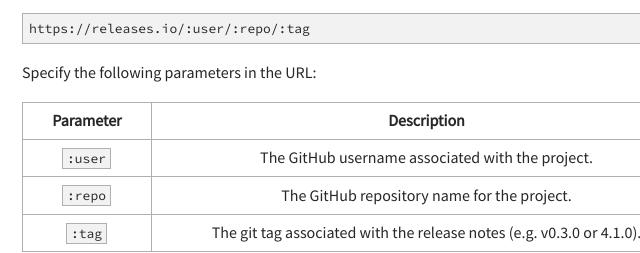
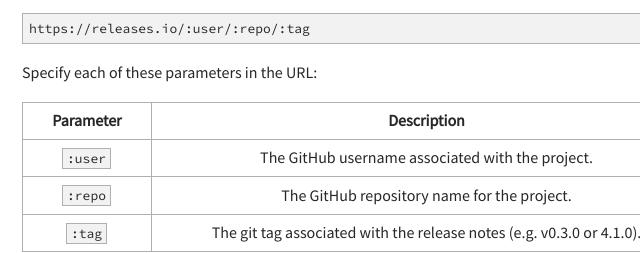
Before and after one commit to marcransome/releases.io, a plain HTML site: page public/index.html in a window 1280 px wide. Shown: the part 409-662 px from the top of the page, 278-918 px from the left. Drawn offline with Linux system fonts and the light colour scheme.

Commit message:
avoiding repetitive language

```diff
--- a/public/index.html
+++ b/public/index.html
@@ -23,7 +23,7 @@
       <h2>Usage</h2>
       <p>To use <code>releases.io</code>, construct a URL with the following format:
       <pre>https://releases.io/:user/:repo/:tag</pre>
-      <p>Specify the following parameters in the URL:</p>
+      <p>Specify each of these parameters in the URL:</p>
       <table>
         <tr>
           <th>Parameter</th>
```
